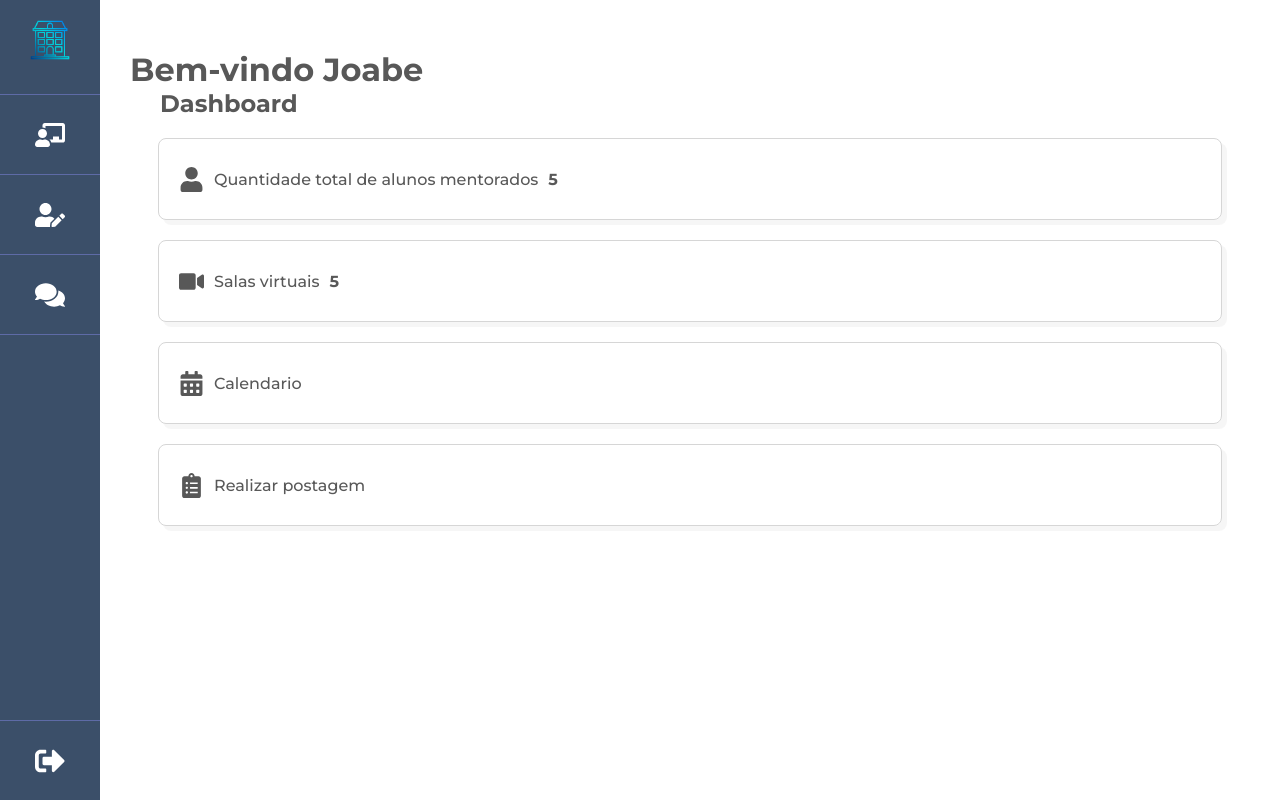
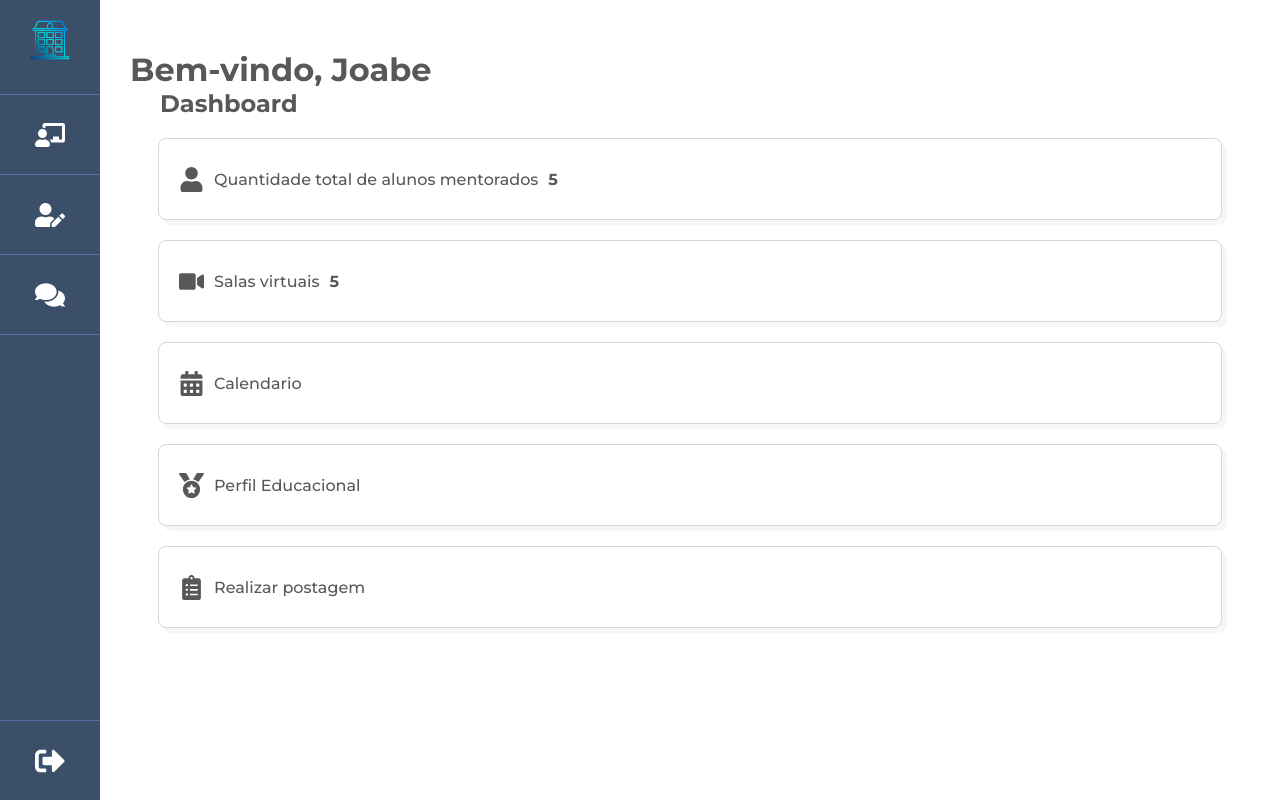
Before and after one commit to HookCycle/BITcc, a React (Create React App) app in the folder dev/frontend/: page /dashboard in a window 1280 px wide. Built offline with nearby package versions, Linux system fonts and the light colour scheme.

Commit message:
BITCC-75516173 | Adjust

```diff
--- a/dev/frontend/src/pages/Dashboard/Home/index.tsx
+++ b/dev/frontend/src/pages/Dashboard/Home/index.tsx
@@ -4,12 +4,13 @@ import {
   FaCalendarAlt,
   FaVideo,
   FaClipboardList,
+  FaMedal,
 } from "react-icons/fa";
 
 export default function Home() {
   return (
     <div className="home-container">
-      <h1>Bem-vindo Joabe</h1>
+      <h1>Bem-vindo, Joabe</h1>
       <h2>Dashboard</h2>
       <div className="home-content">
         <div className="professional-qtt">
@@ -33,6 +34,12 @@ export default function Home() {
       </div>
       <div className="home-content">
         <div className="professional-qtt">
+          <FaMedal color="#585858" size={25} />
+          <span>Perfil Educacional</span>
+        </div>
+      </div>
+      <div className="home-content">
+        <div className="professional-qtt">
           <FaClipboardList color="#585858" size={25} />
           <span>Realizar postagem</span>
         </div>
```
